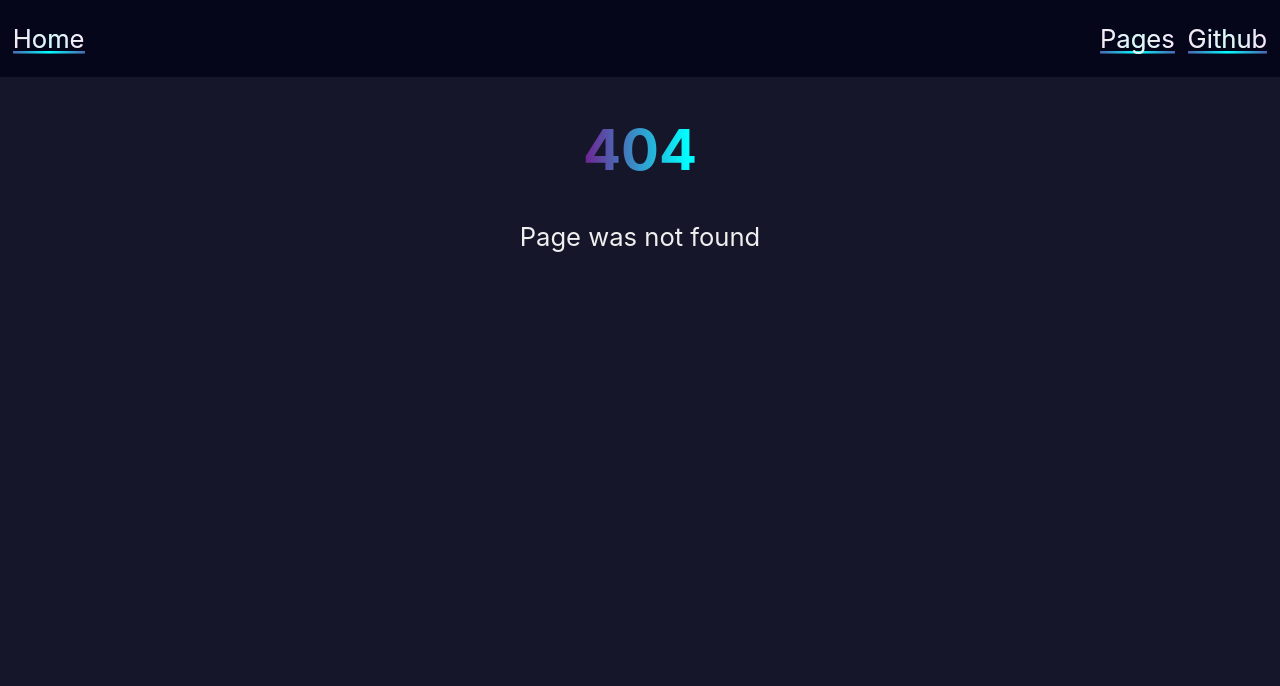
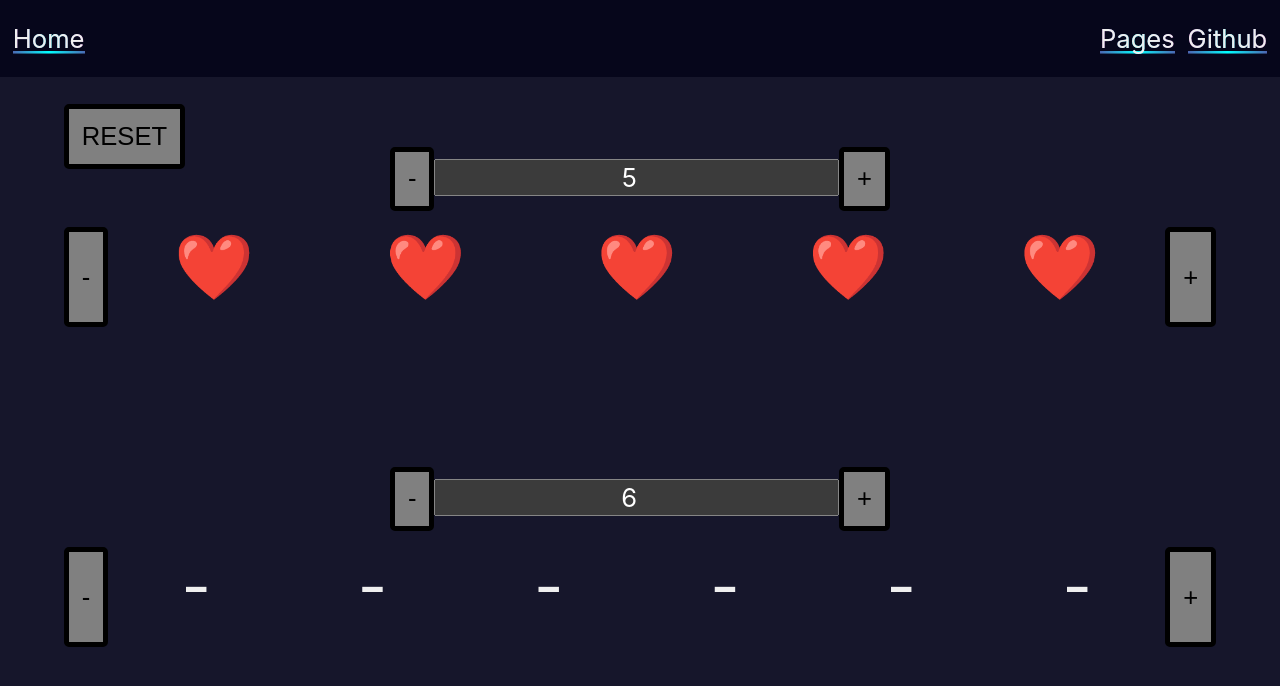
Before and after one commit to PrincessCyanMarine/cyanseas, a Next.js app: page /daggerheart in a window 1280 px wide. Before the commit this address had no page. Shown: the top 686 px of the page. Built offline with nearby package versions, Linux system fonts and the light colour scheme.

Commit message:
Added a daggerheart health and stress tracker

```diff
--- /dev/null
+++ b/components/TwoStateCounter.tsx
@@ -0,0 +1,121 @@
+import { useEffect, useId, useState } from "react";
+import styles from "../styles/components/TwoStateCounter.module.scss";
+
+const TwoStateCounter = ({ filledString, emptyString, defaultMax, defaultValue, maxMax, storageKey }: {
+    filledString: string,
+    emptyString: string,
+    defaultMax: number,
+    defaultValue: number,
+    storageKey: string,
+
+    maxMax?: number,
+}) => {
+    const [selected, setSelected] = useState(-1);
+
+    const [max_value, _setMaxValue] = useState(defaultMax);
+    const [current_value, _setCurrentValue] = useState(defaultValue);
+
+    const inputId = useId();
+
+    const setCurrentValue = (_value = 0) => {
+        if (_value < 0) _value = 0;
+        else if (_value > max_value) _value = max_value;
+        _setCurrentValue(_value);
+        setSelected(-1);
+        return _value;
+    }
+    const setMaxValue = (_max = 1) => {
+        if (_max < 1) _max = 1;
+        else if (maxMax && _max > maxMax) _max = maxMax;
+        _setMaxValue(_max);
+        if (_max < current_value) setCurrentValue(_max);
+        (document.getElementById(inputId) as HTMLInputElement).value = _max.toString();
+        return _max;
+    }
+
+    const increaseValue = () => setCurrentValue(current_value + 1)
+    const decreaseValue = () => setCurrentValue(current_value - 1)
+    const increaseMaxValue = () => setMaxValue(max_value + 1)
+    const decreaseMaxValue = () => setMaxValue(max_value - 1)
+
+    const [hearts, setHearts] = useState<string[]>([]);
+    useEffect(() => {
+        const current = Math.min(current_value, max_value);
+        const empty = Math.max(0, max_value) - current;
+        setHearts(Array.from({ length: current }).fill(filledString)
+            .concat(Array.from({ length: empty }).fill(emptyString)) as string[]);
+    },
+        [current_value, max_value, filledString, emptyString]
+    );
+
+    const [hasLoaded, setHasLoaded] = useState(false);
+    useEffect(() => {
+        if (hasLoaded) return;
+        const saved = localStorage.getItem(storageKey);
+        if (saved) {
+            const data = JSON.parse(saved);
+            _setMaxValue(data.max_value);
+            _setCurrentValue(data.current_value);
+        }
+        setHasLoaded(true);
+    }, []);
+    useEffect(() => {
+        console.debug('hasLoaded', hasLoaded);
+        if (!hasLoaded) return;
+        localStorage.setItem(storageKey, JSON.stringify({ current_value, max_value }));
+        console.debug(storageKey, JSON.stringify({ current_value, max_value }));
+    }, [current_value, max_value, hasLoaded]);
+
+
+    return (
+        <div style={{ minWidth: '100%'}}>
+            <div style={{marginBottom: '16px'}}>
+                <button onClick={() => decreaseMaxValue() }>-</button>
+                <input
+                    id={inputId}
+                    type="number"
+                    defaultValue={max_value}
+                    onBlur={(ev) => { setMaxValue(parseInt(ev.currentTarget.value || '1')); }}
+                    onKeyDown={(ev) => { if (ev.key === 'Enter') setMaxValue(parseInt(ev.currentTarget.value || '1')); }}
+                />
+                <button onClick={() => increaseMaxValue() }>+</button>
+            </div>
+            <div style={{
+                width: '100%',
+                height: '50%',
+                fontSize: '64px',
+                display: 'flex',
+                justifyContent: 'space-between'
+            }}>
+                <button style={{ height: '100px' }} onClick={() => decreaseValue() }>-</button>
+                <div style={{
+                    display: 'flex',
+                    width: '100%',
+                    justifyContent: 'space-around',
+                    height: '100px',
+                }}>
+                    {hasLoaded ? hearts.map((h, i) => {
+                        return <div
+                            style={{
+                                cursor: 'pointer',
+                                minWidth: '80px',
+                                minHeight: '100px',
+                            }}
+                            key={i}
+                            onPointerEnter={(ev) => { setSelected(i); }}
+                            onPointerLeave={(ev) => { setSelected(-1); }}
+                            onPointerDown={(ev) => {
+                                ev.preventDefault();
+                                ev.stopPropagation();
+                                setCurrentValue(i + 1);
+                            }}
+                        >{h}</div>;
+                    }) : ''}
+                </div>
+                <button style={{ height: '100px' }} onClick={() => increaseValue() }>+</button>
+            </div>
+        </div>
+    );
+}
+
+export default TwoStateCounter;
--- /dev/null
+++ b/pages/daggerheart/index.tsx
@@ -0,0 +1,45 @@
+import { useEffect, useId, useState } from "react";
+import Link from "../../components/Link";
+import { Button } from "@mui/material";
+import Head from "next/head";
+import { nextTick } from "process";
+import TwoStateCounter from "../../components/TwoStateCounter";
+
+const Daggerheart = () => {
+    return <div style={{
+        width: '100%',
+        height: '80vh',
+        display: "flex",
+        flexDirection: 'column',
+        justifyContent: 'space-around'
+    }}>
+        <TwoStateCounter
+            defaultMax={5}
+            defaultValue={5}
+            emptyString="🖤"
+            filledString="❤️"
+            maxMax={12}
+            storageKey="healthCounter"
+        />
+        <TwoStateCounter
+            defaultMax={6}
+            defaultValue={0}
+            emptyString="-"
+            filledString="🗲"
+            maxMax={12}
+            storageKey="stressCounter"
+        />
+        <button style={{
+            position: "absolute",
+            top: '13%'
+        }} onClick={() => {
+            if (!confirm('Are you sure you want to reset all counters')) return;
+            localStorage.removeItem('healthCounter');
+            localStorage.removeItem('stressCounter');
+            location.reload()
+        }}>RESET</button>
+    </div>
+};
+
+
+export default Daggerheart;
--- a/pages/pages.tsx
+++ b/pages/pages.tsx
@@ -21,6 +21,12 @@ export default () => (
       </Link>{" "}
       - A minigame to help with studying kanji
     </p>
+    <p>
+      <Link href="/daggerheart">
+        <big>Daggerheart Tracker</big>
+      </Link>{" "}
+      - A simple health and stress tracker for Daggerheart
+    </p>
     {/* <p>
       <Link href="/profilepics">
         <big>Profile pics</big>
--- a/styles/components/Layout.module.scss
+++ b/styles/components/Layout.module.scss
@@ -36,6 +36,11 @@
   justify-content: center;
 
   main {
+    display: flex;
+    align-items: center;
+    flex-direction: column;
+    justify-content: center;
     max-width: 90%;
+    width: 100%;
   }
 }
```
Also changed, not shown: styles/components/TwoStateCounter.module.scss (added), 1 other file (tests, documents, lock files or other folders).
